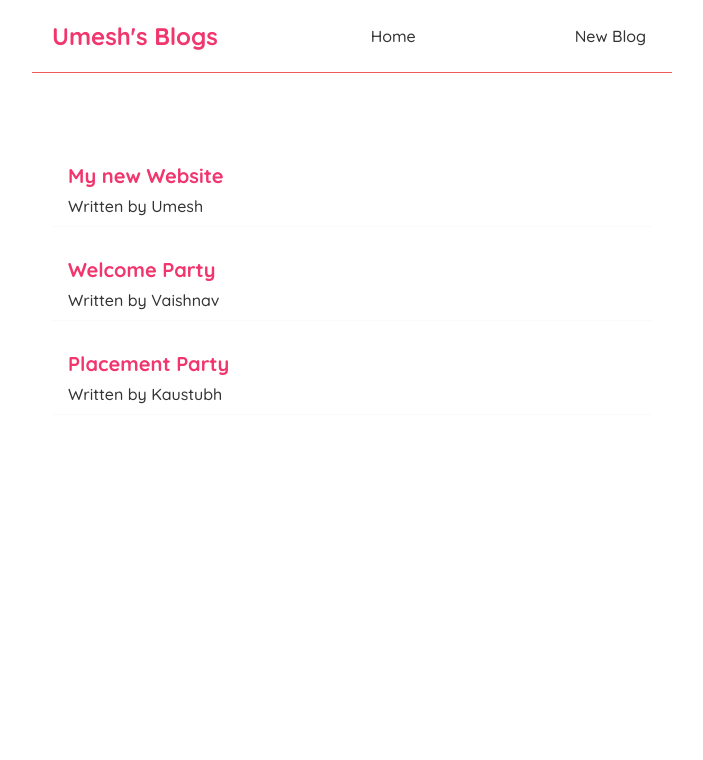
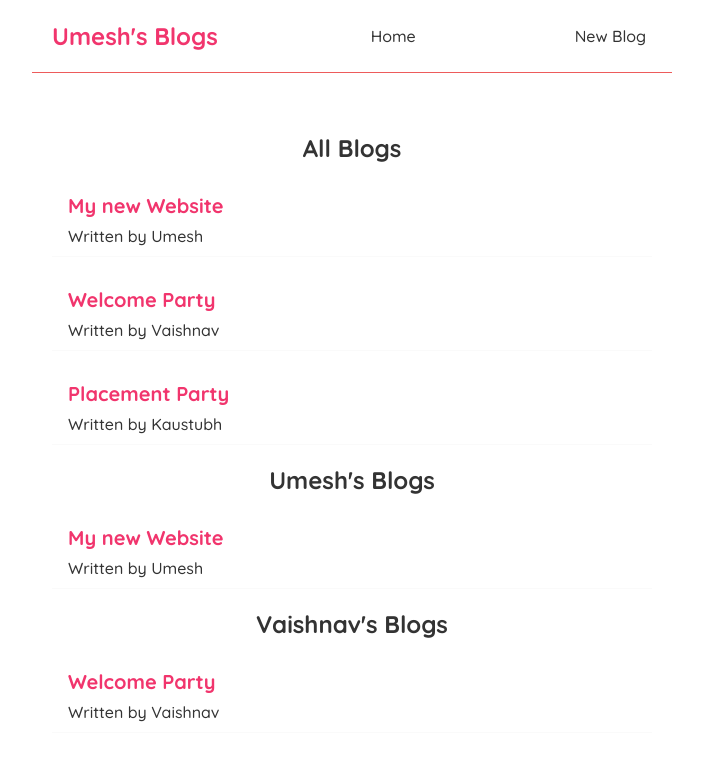
Before and after one commit to umeshbagade/MyBlogs, a React (Create React App) app: page / in a window 1280 px wide. Shown: the top 760 px of the page, without its empty margins (288-991 px from the left). Built offline with nearby package versions, Linux system fonts and the light colour scheme.

Commit message:
Reusing componentes With Props and Filtering

```diff
--- /dev/null
+++ b/src/BlogList.js
@@ -0,0 +1,17 @@
+const BlogList = ({blogs, title     }) => {
+    // const blogs = props.blogs;
+    // const title = props.title;
+    return (
+       <div className="blog-list">
+        <h2>{title}</h2>
+         {blogs.map((blog) => (
+            <div className="blog-preview" key={blog.id}>
+                <h2>{blog.title}</h2>
+                <p>Written by {blog.author}</p>
+            </div>
+        ))}
+       </div>
+     );
+}
+
+export default BlogList;
--- a/src/Home.js
+++ b/src/Home.js
@@ -1,23 +1,19 @@
 import { useState } from "react"
+import BlogList from "./BlogList";
 
 const Home = () => {
 
     const [blogs, setBlogs] = useState([
-        {   title:"My new Website", body:"Come and visit, hurry up", author:"Umesh", id:1   },
-        {   title:"Welcome Party", body:"Hey buddy lets come for Internship party", author:"Vaishnav", id:2   },
-        {   title:"Placement Party", body:"Guyz, placement is here", author:"Kaustubh", id:3   },
+        { title: "My new Website", body: "Come and visit, hurry up", author: "Umesh", id: 1 },
+        { title: "Welcome Party", body: "Hey buddy lets come for Internship party", author: "Vaishnav", id: 2 },
+        { title: "Placement Party", body: "Guyz, placement is here", author: "Kaustubh", id: 3 },
     ]);
-
-
 
     return (
         <div className="home">
-         {blogs.map((blog) => (
-            <div className="blog-preview" key={blog.id}>
-                <h2>{blog.title}</h2>
-                <p>Written by {blog.author}</p>
-            </div>
-         ))}
+           <BlogList blogs = {blogs} title="All Blogs" />
+           <BlogList blogs = {blogs.filter((blog)=> blog.author === 'Umesh')} title="Umesh's Blogs" />
+           <BlogList blogs = {blogs.filter((blog)=> blog.author === 'Vaishnav')} title="Vaishnav's Blogs" />
         </div>
     );
 }
```
